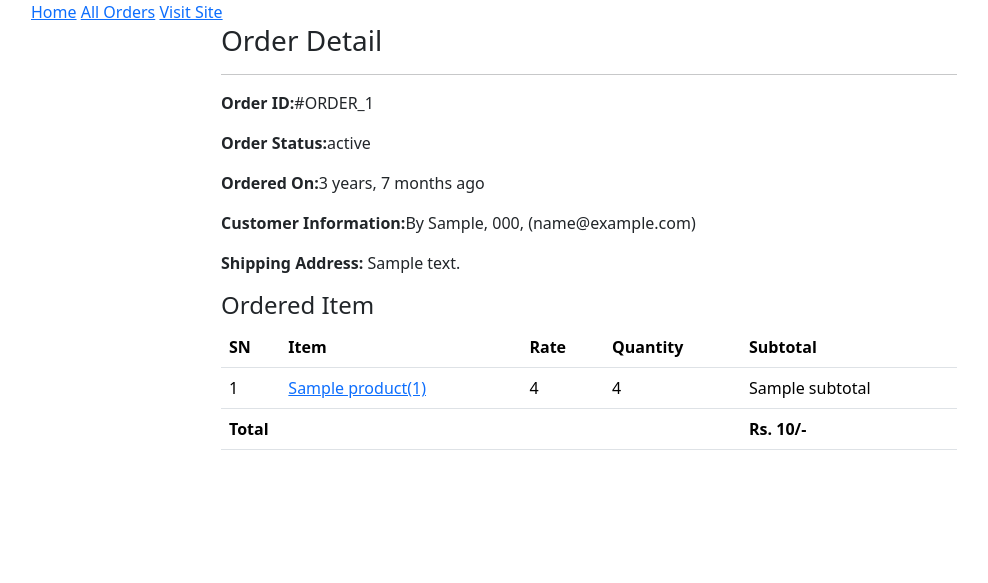
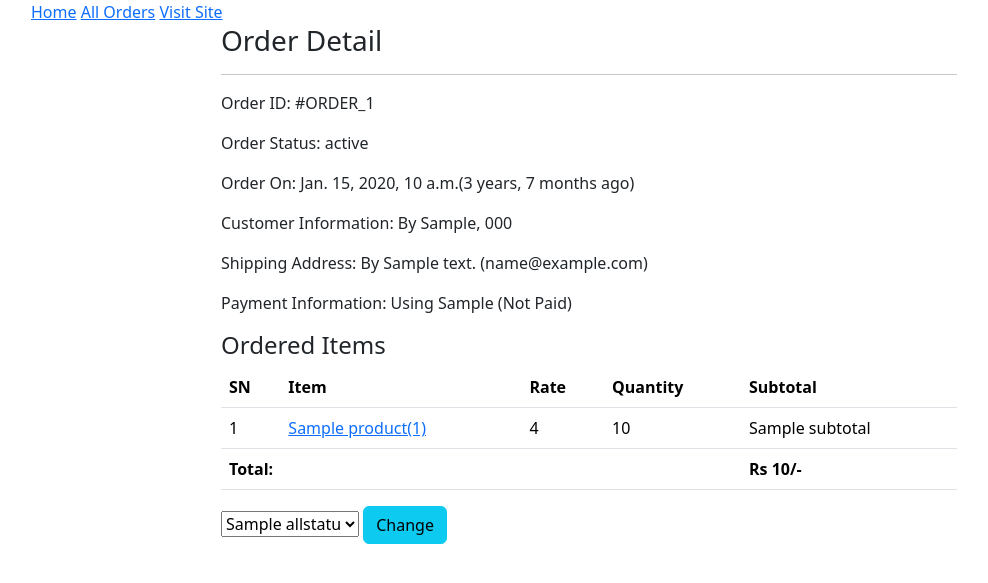
Before and after one commit to Zenzo41/ecomproject, a Django app: template templates/adminpages/adminorderdetail.html in a window 1280 px wide. Shown: the top 583 px of the page, without its empty margins (51-1039 px from the left). Run offline with Django 4.2, Linux system fonts and the light colour scheme; the template is opened without the code that fills it: most values are stand-ins (such as "Sample title", 1, 10 or a date in 2020).

Commit message:
payment updated and form added

```diff
--- a/templates/adminpages/adminorderdetail.html
+++ b/templates/adminpages/adminorderdetail.html
@@ -1,20 +1,21 @@
 {% extends 'adminpages/adminbase.html' %}
 {% load humanize %}
 
-{% block title %}Order Detail{% endblock title %}
+{% block title %}Order Detail{% endblock  %}
 
 {% block content %}
 <div class="container">
     <div class="row">
         <div class="col-md-8 mx-auto">
-            <h3>Order Detail</h3><hr/>
-            <p><span style="font-weight:bold;">Order ID:</span>#ORDER_{{ord_obj.id}}</p>
-            <p><span style="font-weight:bold;">Order Status:</span>{{ord_obj.order_status}}</p>
-            <p><span style="font-weight:bold;">Ordered On:</span>{{ord_obj.created_at|timesince}} ago</p>
-            <p><span style="font-weight:bold;">Customer Information:</span>By {{ord_obj.ordered_by}}, {{ord_obj.mobile}}, ({{ord_obj.email}})</p>
-            <p><span style="font-weight:bold;">Shipping Address:</span> {{ord_obj.shipping_address}}</p>
-
-            <h4>Ordered Item</h4>
+            <h3>Order Detail</h3>
+            <hr>
+            <p><span class="font-weight-bold">Order ID: </span> #ORDER_{{ord_obj.id}}</p>
+            <p><span class="font-weight-bold">Order Status: </span> {{ord_obj.order_status}}</p>
+            <p><span class="font-weight-bold">Order On: </span> {{ord_obj.created_at}}({{ord_obj.created_at|timesince}} ago)</p>
+            <p><span class="font-weight-bold">Customer Information: </span> By {{ord_obj.ordered_by}}, {{ord_obj.mobile}}</p>
+            <p><span class="font-weight-bold">Shipping Address: </span> By {{ord_obj.shipping_address}} ({{ord_obj.email}})</p>
+            <p><span class="font-weight-bold">Payment Information: </span>  Using {{ord_obj.payment_method}} ({% if ord_obj.payment_completed %}Payment Completed{% else %}Not Paid{% endif %})</p>
+            <h4>Ordered Items</h4>
             <table class="table">
                 <thead>
                     <tr>
@@ -26,23 +27,34 @@
                     </tr>
                 </thead>
                 <tbody>
-                    {% for cp  in ord_obj.cart.cartproduct_set.all %}
-                        <tr>
-                            <td>{{forloop.counter}}</td>
-                            <td><a target="_blank" href="{% url 'ecomapp:productdetail' cp.product.slug %}">{{cp.product.title}}({{cp.product.id}})</a></td>
-                            <td>{{cp.rate}}</td>
-                            <td>{{cp.rate}}</td>
-                            <td>{{cp.subtotal}}</td>
-                        </tr>
+                    {% for cp in ord_obj.cart.cartproduct_set.all %}
+                    <tr>
+                        <td>{{forloop.counter}}</td>
+                        <td><a target="_blank"
+                                href="{% url 'ecomapp:productdetail' cp.product.slug %}">{{cp.product.title}}({{cp.product.id}})</a>
+                        </td>
+                        <td>{{cp.rate}}</td>
+                        <td>{{cp.quantity}}</td>
+                        <td>{{cp.subtotal}}</td>
+                    </tr>
                     {% endfor %}
                     <tr>
-                        <th colspan="4" class="text-right">Total</th>
-                        <th>Rs. {{ord_obj.total|intcomma}}/-</th>
+                        <th colspan="4" class="text-right">Total: </th>
+                        <th>Rs {{ord_obj.total|intcomma}}/-</th>
                     </tr>
                 </tbody>
             </table>
+            <form action="{% url 'ecomapp:adminorderstatuschange' ord_obj.id %}" method="POST">
+                {% csrf_token %}
+                <select name="status">
+                    {% for i, j in allstatus %}
+                    <option value="{{i}}" {% if i == ord_obj.order_status %}selected{% endif %}>{{j}}</option>
+                    {% endfor %}
+                </select>
+                <button class="btn btn-info">Change</button>
 
+            </form>
         </div>
     </div>
 </div>
-{% endblock content %}
+{% endblock %}
```
